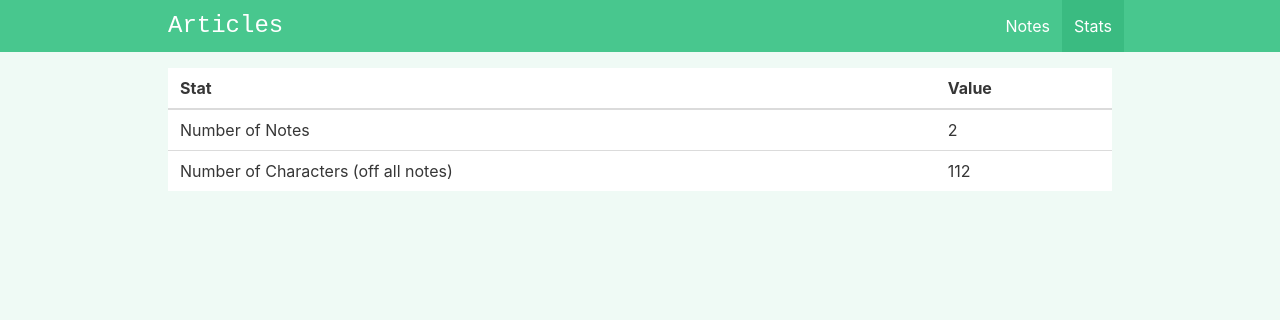
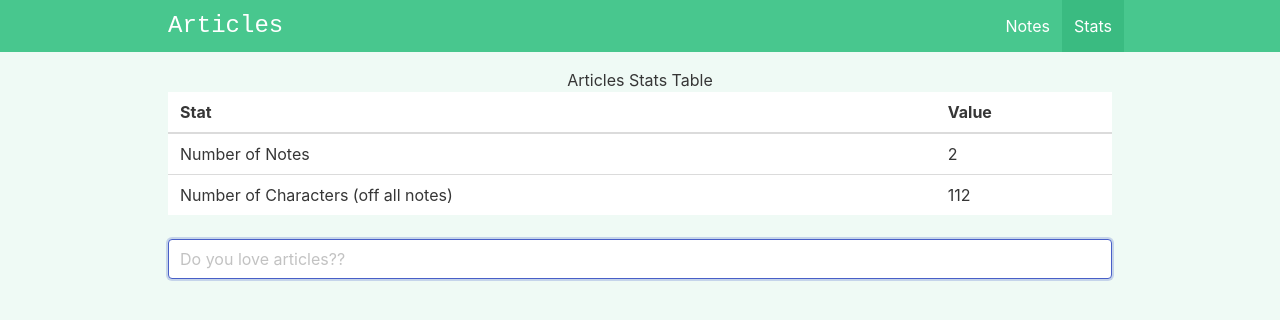
Before and after one commit to anvictorsantos/article-craft-dashboard, a Vue app: page /#/stats in a window 1280 px wide. Shown: the top 320 px of the page. Built offline with nearby package versions, Linux system fonts and the light colour scheme.

Commit message:
feat: click outside navbar
Closing the navbar when click outside the component.

```diff
--- a/package.json
+++ b/package.json
@@ -10,6 +10,7 @@
     "format": "prettier --write src/"
   },
   "dependencies": {
+    "@vueuse/core": "^10.6.1",
     "bulma": "^0.9.4",
     "pinia": "^2.1.7",
     "vue": "^3.3.4",
--- a/src/components/layout/NavBar.vue
+++ b/src/components/layout/NavBar.vue
@@ -11,11 +11,13 @@
                 </div>
 
                 <a
+                    ref="navbarBurgerRef"
+                    aria-expanded="false"
+                    aria-label="menu"
+                    class="navbar-burger"
+                    :class="{ 'is-active': showMobileNav }"
+                    data-target="navbarBasicExample"
                     role="button"
-                    class="navbar-burger"
-                    aria-label="menu"
-                    aria-expanded="false"
-                    data-target="navbarBasicExample"
                     @click.prevent="showMobileNav = !showMobileNav"
                 >
                     <span aria-hidden="true"></span>
@@ -26,6 +28,7 @@
 
             <div
                 id="navbarBasicExample"
+                ref="navbarMenuRef"
                 :class="{ 'is-active': showMobileNav }"
                 class="navbar-menu"
             >
@@ -54,8 +57,22 @@
 
 <script setup>
 import { ref } from 'vue';
+import { onClickOutside } from '@vueuse/core';
 
 const showMobileNav = ref(false);
+
+const navbarMenuRef = ref(null);
+const navbarBurgerRef = ref(null);
+
+onClickOutside(
+    navbarMenuRef,
+    () => {
+        showMobileNav.value = false;
+    },
+    {
+        ignore: [navbarBurgerRef]
+    }
+);
 </script>
 
 <style>
--- a/src/components/notes/AddEditNote.vue
+++ b/src/components/notes/AddEditNote.vue
@@ -12,9 +12,11 @@
             <div class="control">
                 <textarea
                     ref="textareaRef"
+                    v-autofocus
                     :value="modelValue"
                     class="textarea"
                     :placeholder="placeholder"
+                    maxlength="100"
                     @input="$emit('update:modelValue', $event.target.value)"
                 ></textarea>
             </div>
@@ -30,6 +32,7 @@
 
 <script setup>
 import { ref } from 'vue';
+import { vAutofocus } from '@/directives/vAutofocus';
 
 defineProps({
     modelValue: {
--- /dev/null
+++ b/src/directives/vAutofocus.js
@@ -0,0 +1,5 @@
+export const vAutofocus = {
+    mounted: (el) => {
+        el.focus();
+    }
+};
--- /dev/null
+++ b/src/use/useWatchCharacters.js
@@ -0,0 +1,9 @@
+import { watch } from 'vue';
+
+export function useWatchCharacters(valueToWatch, maxChars = 100) {
+    watch(valueToWatch, (newValue) => {
+        if (newValue.length === maxChars) {
+            alert(`${maxChars} characters!`);
+        }
+    });
+}
--- a/src/views/ViewNotes.vue
+++ b/src/views/ViewNotes.vue
@@ -28,6 +28,7 @@ import { ref } from 'vue';
 import AddEditNote from '@/components/notes/AddEditNote.vue';
 import NoteCard from '@/components/notes/NoteCard.vue';
 import { useStoreNotes } from '@/stores/storeNotes';
+import { useWatchCharacters } from '@/use/useWatchCharacters';
 
 const storeNotes = useStoreNotes();
 
@@ -39,4 +40,6 @@ const addNote = () => {
     newNote.value = '';
     addEditNoteRef.value.focusTextArea();
 };
+
+useWatchCharacters(newNote);
 </script>
--- a/src/views/ViewStats.vue
+++ b/src/views/ViewStats.vue
@@ -1,6 +1,9 @@
 <template>
     <div class="stats">
         <table class="is-fullwidth table">
+            <caption>
+                Articles Stats Table
+            </caption>
             <thead>
                 <tr>
                     <th>Stat</th>
@@ -18,11 +21,25 @@
                 </tr>
             </tbody>
         </table>
+        <input
+            v-model="loveArticles"
+            v-autofocus
+            class="input"
+            type="text"
+            placeholder="Do you love articles??"
+        />
     </div>
 </template>
 
 <script setup>
+import { ref } from 'vue';
 import { useStoreNotes } from '@/stores/storeNotes';
+import { vAutofocus } from '@/directives/vAutofocus';
+import { useWatchCharacters } from '@/use/useWatchCharacters';
 
 const storeNotes = useStoreNotes();
+
+const loveArticles = ref('');
+
+useWatchCharacters(loveArticles, 50);
 </script>
```
Also changed, not shown: 1 other file (tests, documents, lock files or other folders).
